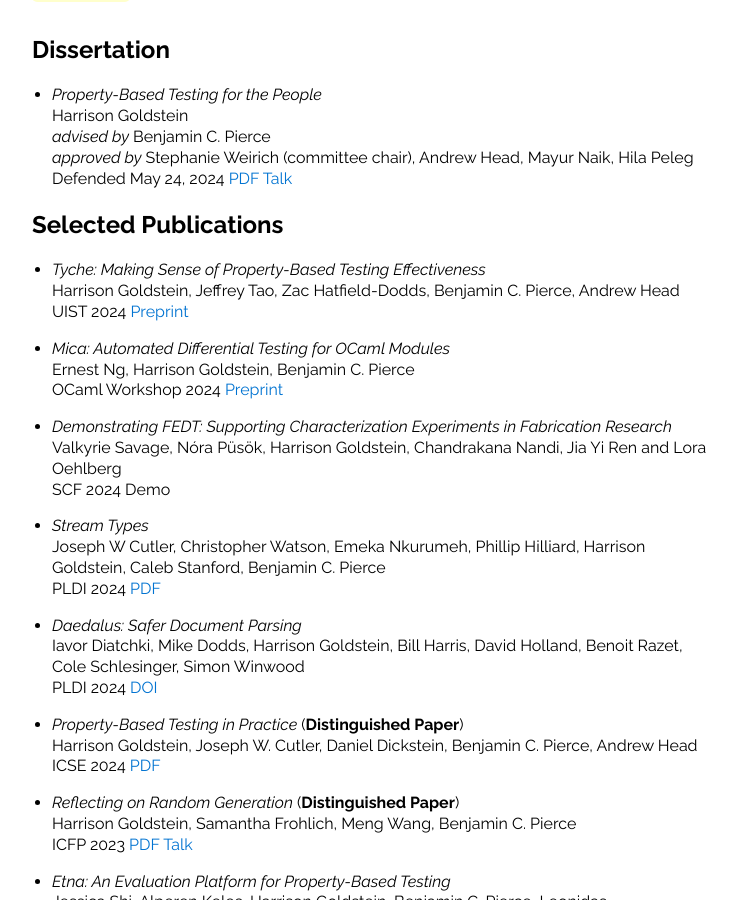
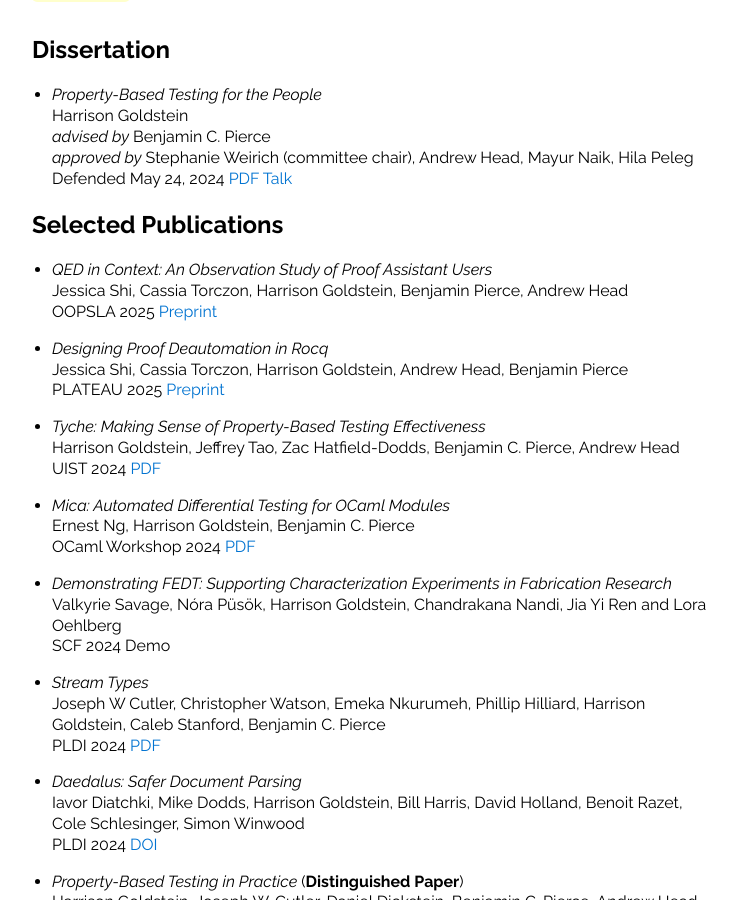
Before and after one commit to hgoldstein95/hgoldstein95.github.io, a Jekyll site: the page built from index.md, in a window 1280 px wide and 900 px high, scrolled down 686 px. Shown: the whole window, without its empty margins (258-995 px from the left). Built offline with Jekyll 4.4.1, drawn with Linux system fonts in a browser that asks for light colours.

Commit message:
Add JWS papers

```diff
--- a/index.md
+++ b/index.md
@@ -55,13 +55,21 @@ Defended May 24, 2024 [PDF](papers/dissertation.pdf) [Talk](https://youtu.be/S05
 
 ## Selected Publications
 
+- <i>QED in Context: An Observation Study of Proof Assistant Users</i><br/>
+Jessica Shi, Cassia Torczon, Harrison Goldstein, Benjamin Pierce, Andrew Head<br/>
+OOPSLA 2025 [Preprint](https://jwshii.github.io/study.pdf)
+
+- <i>Designing Proof Deautomation in Rocq</i><br/>
+Jessica Shi, Cassia Torczon, Harrison Goldstein, Andrew Head, Benjamin Pierce<br/>
+PLATEAU 2025 [Preprint](https://jwshii.github.io/deauto.pdf)
+
 - <i>Tyche: Making Sense of Property-Based Testing Effectiveness</i><br/>
-Harrison Goldstein, Jeffrey Tao, Zac Hatfield-Dodds, Benjamin C. Pierce, Andrew Head<br>
-UIST 2024 [Preprint](papers/uist24-tyche.pdf)
+Harrison Goldstein, Jeffrey Tao, Zac Hatfield-Dodds, Benjamin C. Pierce, Andrew Head<br/>
+UIST 2024 [PDF](papers/uist24-tyche.pdf)
 
 - <i>Mica: Automated Differential Testing for OCaml Modules</i><br/>
 Ernest Ng, Harrison Goldstein, Benjamin C. Pierce<br/>
-OCaml Workshop 2024 [Preprint](papers/ocaml24-mica.pdf)
+OCaml Workshop 2024 [PDF](papers/ocaml24-mica.pdf)
 
 - <i>Demonstrating FEDT: Supporting Characterization Experiments in Fabrication Research</i><br/>
 Valkyrie Savage, Nóra Püsök, Harrison Goldstein, Chandrakana Nandi, Jia Yi Ren and Lora Oehlberg<br/>
```
